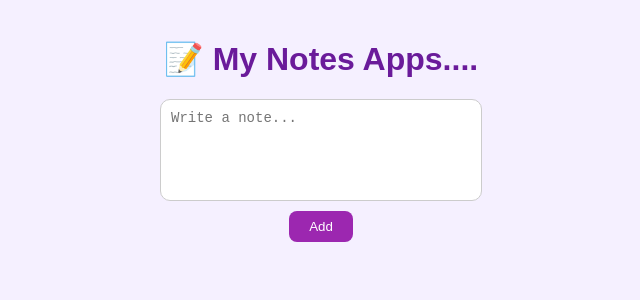
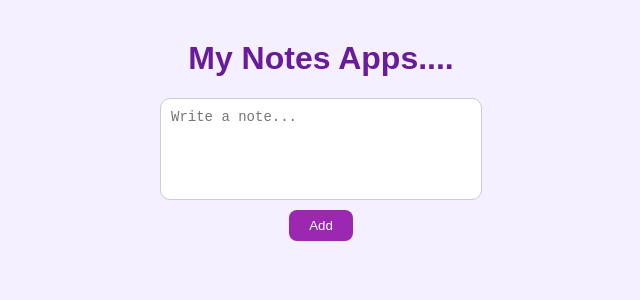
Before and after one commit to Faareha59/To-Do-App, a React (Create React App) app: page / in a window 1280 px wide. Shown: the top 300 px of the page, without its empty margins (319-959 px from the left). Built offline with nearby package versions, Linux system fonts and the light colour scheme.

Commit message:
Remove emoji from header in App.js

```diff
--- a/src/App.js
+++ b/src/App.js
@@ -28,7 +28,7 @@ function App() {
 
   return (
     <div className="app">
-      <h1>📝 My Notes Apps....</h1>
+      <h1> My Notes Apps....</h1>
       <div className="input-area">
         <textarea
           placeholder="Write a note..."
```
